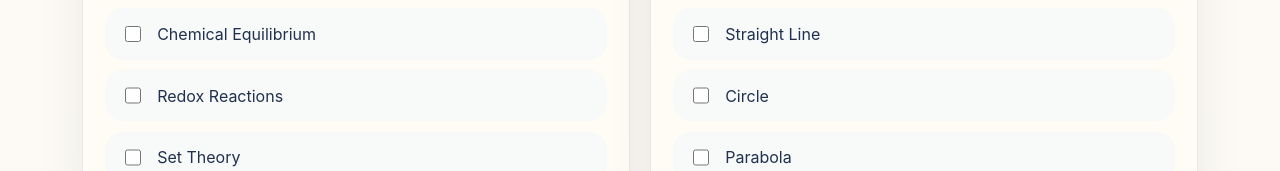
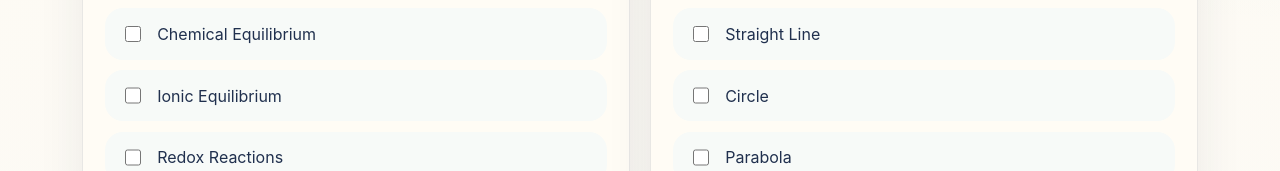
Before and after one commit to SuryaS1729/iatprep, a React (Vite) app: page / in a window 1280 px wide. Shown: the part 1555-1726 px from the top of the page. Built offline with nearby package versions, Linux system fonts and the light colour scheme.

Commit message:
newchange

```diff
--- a/iat_prep_planner_web_app.jsx
+++ b/iat_prep_planner_web_app.jsx
@@ -8,7 +8,7 @@ const initialData = [
       // Physics
       "Basic Maths","Units & Dimensions","Vectors","Kinematics","Laws of Motion","Work, Energy & Power","System of Particles","Rotation",
       // Chemistry
-      "Some Basic Concepts","Atomic Structure","Periodic Table","Chemical Equilibrium","Redox Reactions",
+      "Some Basic Concepts","Atomic Structure","Periodic Table","Chemical Equilibrium","Ionic Equilibrium","Redox Reactions",
       // Mathematics
       "Set Theory","Inequalities","Logarithm","Modulus","Functions (Basics)","Quadratic Equations","Complex Numbers","Trigonometry","Sequences",
       // Biology
--- a/src/App.tsx
+++ b/src/App.tsx
@@ -44,6 +44,7 @@ const initialData: WeekPlan[] = [
       'Atomic Structure',
       'Periodic Table',
       'Chemical Equilibrium',
+      'Ionic Equilibrium',
       'Redox Reactions',
       'Set Theory',
       'Inequalities',
@@ -241,6 +242,7 @@ const subjectData: SubjectPlan[] = [
       'Atomic Structure',
       'Periodic Table',
       'Chemical Equilibrium',
+      'Ionic Equilibrium',
       'Redox Reactions',
       'Thermodynamics (Chem)',
       'Chemical Bonding',
```
